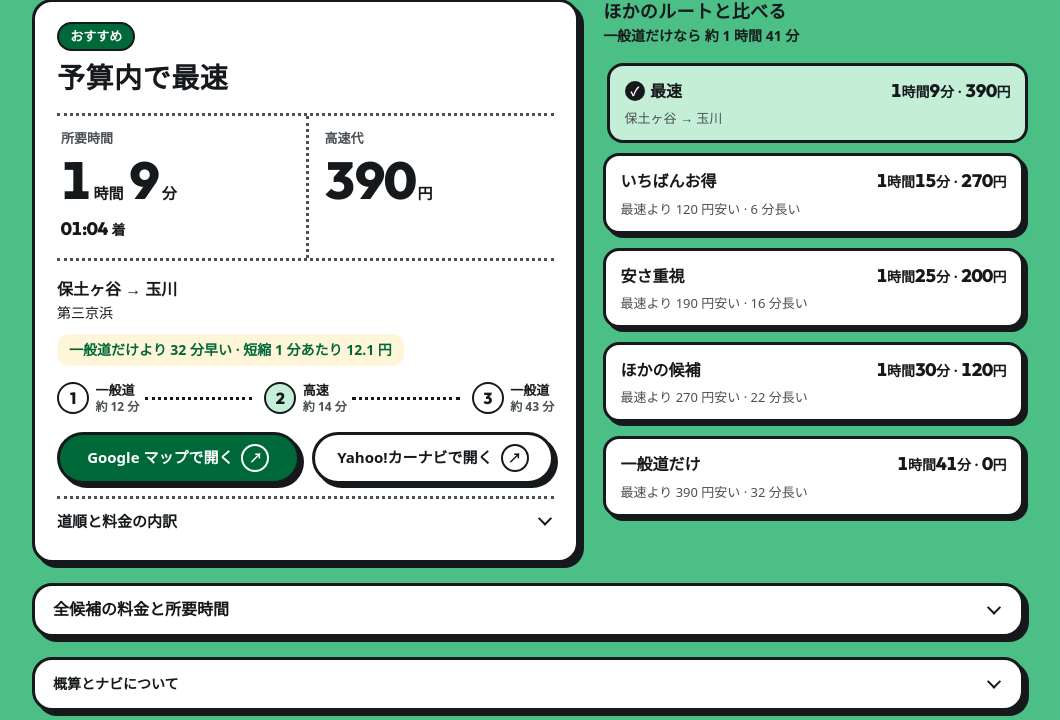
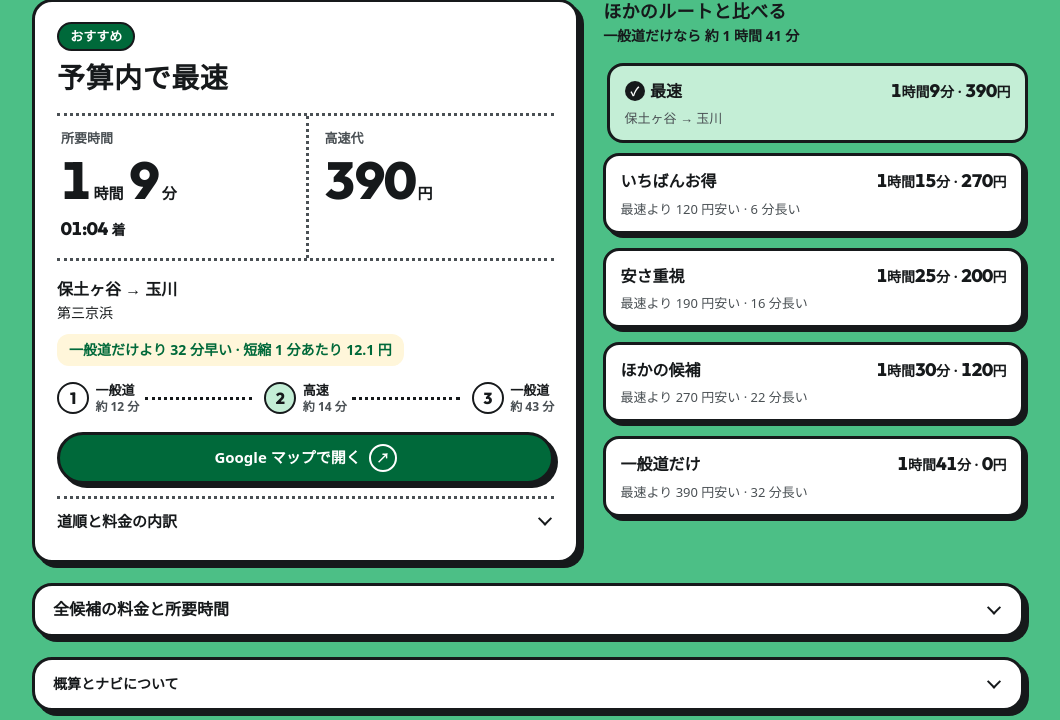
Before and after one commit to bocchithejinjin/tollroute, a Django app: page / in a window 1280 px wide. Shown: the part 264-984 px from the top of the page, without its empty margins (112-1172 px from the left). Run offline with Django 5.2, Linux system fonts and the light colour scheme; data that the repository does not hold is empty; some web fonts are replaced.

Commit message:
ナビ連携を Google マップに統一
Co-Authored-By: Codex <noreply@openai.com>

```diff
--- a/routes/static/routes/search.css
+++ b/routes/static/routes/search.css
@@ -134,11 +134,10 @@ fieldset { min-width: 0; padding: 0; border: 0; margin: 0; }
 .step-badge { flex: 0 0 auto; display: grid; place-items: center; width: 2rem; height: 2rem; border: var(--border-thin); border-radius: 50%; background: var(--white); color: var(--ink); font-family: var(--font-num); font-weight: 800; line-height: 1; }
 .highway > .step-badge { background: var(--accent-soft); }
 
-.nav-actions { display: grid; grid-template-columns: repeat(auto-fit, minmax(min(100%, 12rem), 1fr)); gap: .75rem; margin-block: 1.125rem .5rem; }
+.nav-actions { display: grid; margin-block: 1.125rem .5rem; }
 .nav-actions .button { min-height: 52px; border-width: 3px; box-shadow: 4px 4px 0 var(--ink); }
 .nav-actions .button:active { transform: translate(4px, 4px); box-shadow: none; }
 .nav-actions a::after { content: "\2197" / ""; flex: 0 0 auto; display: grid; place-items: center; width: 1.5rem; height: 1.5rem; border: 2px solid currentColor; border-radius: 50%; font-size: .8125rem; line-height: 1; }
-.nav-hint { color: var(--muted); font-size: .8125rem; }
 .route-details { margin-top: .75rem; border-top: 3px dotted var(--muted); }
 .route-details summary { display: flex; align-items: center; padding-block: .65rem; min-height: 44px; font-weight: 700; font-size: .9375rem; }
 .route-details ol { margin: 0 0 .5rem; padding: 0; list-style: none; }
--- a/routes/static/routes/search.js
+++ b/routes/static/routes/search.js
@@ -179,9 +179,7 @@ function showChosen(index) {
     ${routeFlow(plan)}
     <div class="nav-actions">
       <a class="button primary" href="${esc(google.href)}" target="_blank" rel="noopener noreferrer">Google マップで開く</a>
-      <a class="button secondary" href="${esc(plan.nav.yahoo)}">Yahoo!カーナビで開く</a>
     </div>
-    ${plan.entry ? '' : '<p class="nav-hint">Yahoo!カーナビでは「一般優先」を選んでください。</p>'}
     ${routeDetails(plan)}`;
   $('choices').querySelectorAll('button').forEach((button, candidateIndex) => {
     button.setAttribute('aria-pressed', String(index === candidateIndex));
@@ -234,8 +232,7 @@ function render(data, query) {
         aria-label="${yen(plan.fare)}の予算で探す">${yen(plan.fare)}</button>
     </li>`;
   }).join('');
-  $('notes').innerHTML = data.notes.map((note) => `<li>${esc(note)}</li>`).join('') +
-    '<li>Yahoo!カーナビを開くには、スマートフォンにアプリが必要です。</li>';
+  $('notes').innerHTML = data.notes.map((note) => `<li>${esc(note)}</li>`).join('');
 }
 
 async function search(query, {interactive = false} = {}) {
--- a/routes/views.py
+++ b/routes/views.py
@@ -1,5 +1,5 @@
 from datetime import datetime, timedelta
-from urllib.parse import quote, urlencode
+from urllib.parse import urlencode
 
 from django.db import connection
 from django.http import JsonResponse
@@ -81,19 +81,12 @@ def _search(searcher, depart, times):
 
 
 def _nav_links(points):
-    """points: [(緯度, 経度, 名前), ...]（出発地・経由地・目的地）。Google マップと Yahoo!カーナビの URL を作る。
-
-    - Google マップ: Maps URLs（https://developers.google.com/maps/documentation/urls/get-started）
-    - Yahoo!カーナビ: URL スキーム（https://map.yahoo.co.jp/blog/archives/20150202_carnavischeme.html）。地点は 5 つまで
-    """
+    """出発地・経由地・目的地の座標から Google マップの経路リンクを作る。"""
     ll = lambda p: f"{p[0]:.6f},{p[1]:.6f}"
     q = {"api": "1", "origin": ll(points[0]), "destination": ll(points[-1]), "travelmode": "driving"}
     if len(points) > 2:
         q["waypoints"] = "|".join(ll(p) for p in points[1:-1])
-    google = "https://www.google.com/maps/dir/?" + urlencode(q)
-    yahoo = "yjcarnavi://navi/select?" + "&".join(
-        "point=" + quote(f"{ll(p)},{p[2]}", safe=",") for p in points[:5])
-    return {"google": google, "yahoo": yahoo}
+    return {"google": "https://www.google.com/maps/dir/?" + urlencode(q)}
 
 
 def _plan_json(p, net, depart, o, d, o_name, d_name):
@@ -102,7 +95,7 @@ def _plan_json(p, net, depart, o, d, o_name, d_name):
     if p.entry is None:
         return {**base, "entry": None, "exit": None, "runs": [], "roads": [],
                 "steps": [{"kind": "local", "text": f"一般道で {o_name} → {d_name}", "minutes": round(p.minutes)}],
-                "nav": _nav_links([(o[0], o[1], o_name), (d[0], d[1], d_name)])}
+                "nav": _nav_links([o, d])}
 
     entry, exit_ = net.nodes[p.entry], net.nodes[p.exit]
     first, last = p.steps[0], p.steps[-1]
@@ -129,12 +122,12 @@ def _plan_json(p, net, depart, o, d, o_name, d_name):
             st["text"] = f"{st['road']}で {st['from']} → {st['to']}（{t0:%H:%M}〜{t1:%H:%M}）"
     steps.append({"kind": "local", "text": f"一般道で {exit_.name} → {d_name}", "minutes": round(from_exit)})
 
-    # ナビに渡す地点: 出発地・乗る IC・(道路が変わる地点を 1 つ)・降りる IC・目的地（Yahoo!カーナビは 5 地点まで）
-    via = [(entry.lat, entry.lon, entry.name)]
+    # 乗る IC、道路が変わる地点（ある場合）、降りる IC を経由地にする。
+    via = [(entry.lat, entry.lon)]
     if junctions:
         j = junctions[len(junctions) // 2]
-        via.append((j.lat, j.lon, j.name))
-    via.append((exit_.lat, exit_.lon, exit_.name))
+        via.append((j.lat, j.lon))
+    via.append((exit_.lat, exit_.lon))
     return {
         **base,
         "entry": entry.name,
@@ -146,7 +139,7 @@ def _plan_json(p, net, depart, o, d, o_name, d_name):
         "runs": [{"pool": POOL_LABEL.get(r.pool, r.pool), "entry": net.nodes[r.entry].name,
                   "exit": net.nodes[r.exit].name, "base": r.base, "fare": r.fare, "discount": r.discount}
                  for r in p.runs],
-        "nav": _nav_links([(o[0], o[1], o_name), *via, (d[0], d[1], d_name)]),
+        "nav": _nav_links([o, *via, d]),
     }
 
 
```
Also changed, not shown: docs/requirements.md (+3 -3 lines), routes/tests/test_demo.py (+3 -4 lines), README.md.
